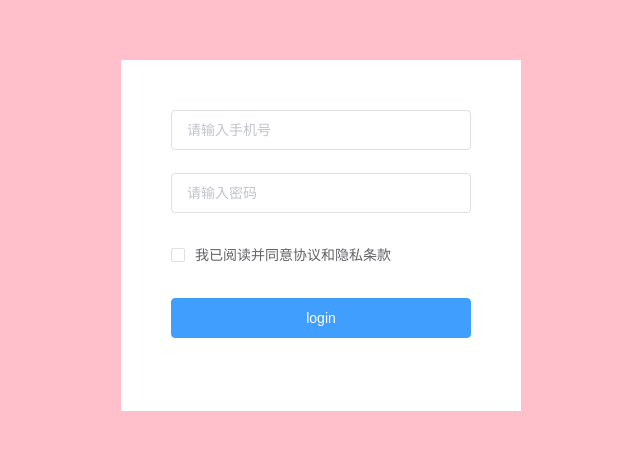
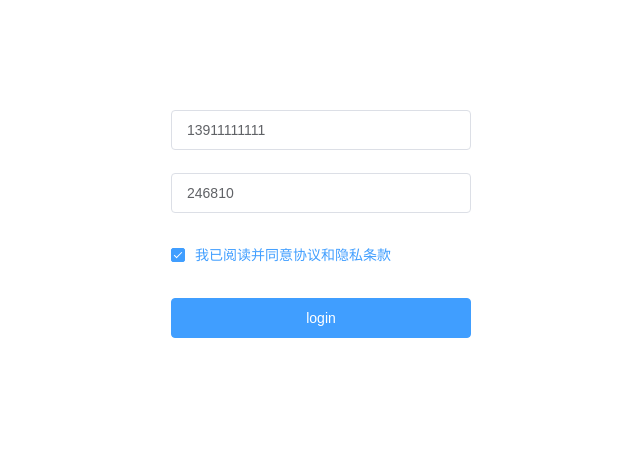
Before and after one commit to 019Melody/toutiao-publish-admin, a Vue app: page /#/login in a window 1280 px wide. Shown: the part 165-614 px from the top of the page, without its empty margins (319-959 px from the left). Built offline with nearby package versions, Linux system fonts and the light colour scheme.

Commit message:
完善login页面，初步构建home页面038

```diff
--- /dev/null
+++ b/src/api/user.js
@@ -0,0 +1,22 @@
+// 用户相关请求模块
+import request from '@/utils/request'
+
+// 用户登录
+export const login = data => {
+  return request({
+    method: 'POST',
+    url: '/mp/v1_0/authorizations',
+    // data用来设置POST请求体
+    data
+  })
+}
+
+// 获取用户信息
+// export const getUserInfo = () => {
+
+// }
+
+// 修改用户信息
+// export const updateUser = () => {
+
+// }
--- a/src/router/index.js
+++ b/src/router/index.js
@@ -1,6 +1,8 @@
 import Vue from 'vue'
 import VueRouter from 'vue-router'
 import Login from '@/views/login'
+import Home from '@/views/home'
+import Layout from '@/views/layout'
 
 Vue.use(VueRouter)
 
@@ -8,6 +10,17 @@ const routes = [{
   path: '/login',
   name: 'login',
   component: Login
+},
+{
+  path: '/',
+  component: Layout,
+  children: [
+    {
+      path: '/',
+      name: 'home',
+      component: Home
+    }
+  ]
 }]
 
 const router = new VueRouter({
--- a/src/styles/index.less
+++ b/src/styles/index.less
@@ -1,4 +1 @@
 //全局样式文件
-body{
-    background-color:pink ;
-}
--- /dev/null
+++ b/src/views/home/index.vue
@@ -0,0 +1,22 @@
+<template>
+  <div class="home-container">首页</div>
+</template>
+
+<script>
+export default {
+  name: 'HomeIndex',
+  components: {},
+  props: {},
+  data () {
+    return {}
+  },
+  computed: {},
+  watch: {},
+  created () {},
+  mounted () {},
+  methods: {}
+}
+</script>
+
+<style>
+</style>
--- /dev/null
+++ b/src/views/layout/index.vue
@@ -0,0 +1,46 @@
+<template>
+  <el-container class="layout-container">
+    <el-aside class="aside" width="200px">Aside</el-aside>
+    <el-container>
+      <el-header class="header">Header</el-header>
+      <el-main class="main">
+        <router-view />
+      </el-main>
+    </el-container>
+  </el-container>
+</template>
+
+<script>
+export default {
+  name: 'LayoutIndex',
+  components: {},
+  props: {},
+  data () {
+    return {}
+  },
+  computed: {},
+  watch: {},
+  created () {},
+  mounted () {},
+  methods: {}
+}
+</script>
+
+<style scoped lang="less">
+.layout-container {
+  position: fixed;
+  left: 0;
+  right: 0;
+  top: 0;
+  bottom: 0;
+}
+.aside {
+  background-color: #d3dce6;
+}
+.header {
+  background-color: #b3c0d1;
+}
+.main {
+  background-color: #e9eef3;
+}
+</style>
--- a/src/views/login/index.vue
+++ b/src/views/login/index.vue
@@ -1,14 +1,14 @@
 <template>
   <div class="login-container">
-  <el-form class="login-form" ref="form" :model="user">
-  <el-form-item>
+  <el-form class="login-form" ref="login-form" :model="user" :rules="formRules">
+  <el-form-item prop="mobile">
     <el-input v-model="user.mobile" placeholder="请输入手机号"></el-input>
   </el-form-item>
-  <el-form-item>
-    <el-input v-model="user.code" placeholder="请输入密码"></el-input>
+  <el-form-item prop="code">
+    <el-input v-model="user.code" placeholder="请输入验证码"></el-input>
   </el-form-item>
-  <el-form-item>
-    <el-checkbox v-model="checked">我已阅读并同意协议和隐私条款</el-checkbox>
+  <el-form-item prop="agree">
+    <el-checkbox v-model="user.agree">我已阅读并同意协议和隐私条款</el-checkbox>
   </el-form-item>
   <el-form-item>
     <el-button class="login-btn" type="primary" :loading="loginLoading" @click="onLogin">login</el-button>
@@ -18,7 +18,7 @@
 </template>
 
 <script>
-import request from '@/utils/request'
+import { login } from '@/api/user'
 
 export default {
   name: 'LoginIndex',
@@ -27,11 +27,36 @@ export default {
   data () {
     return {
       user: {
-        mobile: '',
-        code: ''
+        mobile: '13911111111',
+        code: '246810',
+        agree: true // 是否同意协议
       },
-      checked: false,
-      loginLoading: false
+      // checked: false,
+      loginLoading: false,
+      formRules: {
+        mobile: [
+          { required: true, message: '手机号不能为空', trigger: 'change' },
+          { pattern: /^1[3|5|7|8|9]\d{9}$/, message: '请输入正确的号码格式', trigger: 'change' }
+        ],
+        code: [
+          { required: true, message: '验证码不能为空', trigger: 'change' },
+          { pattern: /\d{6}$/, message: '请输入正确的验证码格式' }
+        ],
+        agree: [
+          { // 自定义校验规则
+            // 验证通过：callback（）
+            // 验证失败：callback（new Error('错误消息')）
+            validator: (rule, value, callback) => {
+              if (value) {
+                callback()
+              } else {
+                callback(new Error('请同意用户协议'))
+              }
+            },
+            trigger: 'change'
+          }
+        ]
+      }
     }
   },
   computed: {},
@@ -41,16 +66,25 @@ export default {
   methods: {
     onLogin () {
       // 获取表单数据（根据接口要求绑定数据）
-      const user = this.user
+      // const user = this.user
 
-      // 验证通过，提交登录
+      // 表单验证
+      // validate 方法是异步的
+      this.$refs['login-form'].validate((valid) => {
+        // 如果表单验证失败，停止请求提交
+        if (!valid) {
+          return
+        }
+
+        // 验证通过，请求登录
+        this.login()
+      })
+    },
+
+    login () {
+      // 开启登陆中 loading
       this.loginLoading = true
-      request({
-        method: 'POST',
-        url: '/mp/v1_0/authorizations',
-        // data用来设置POST请求体
-        data: user
-      }).then(res => {
+      login(this.user).then(res => {
         console.log(res)
         // 登陆成功
         this.$message({
@@ -58,6 +92,10 @@ export default {
           type: 'success'
         })
         this.loginLoading = false
+        // 跳转到首页
+        this.$router.push({
+          name: 'home'
+        })
       }).catch(err => {
         console.log('登录失败', err)
         this.$message.error('登录失败，手机号或验证码错误')
```
Also changed, not shown: 1 other file (tests, documents, lock files or other folders).
